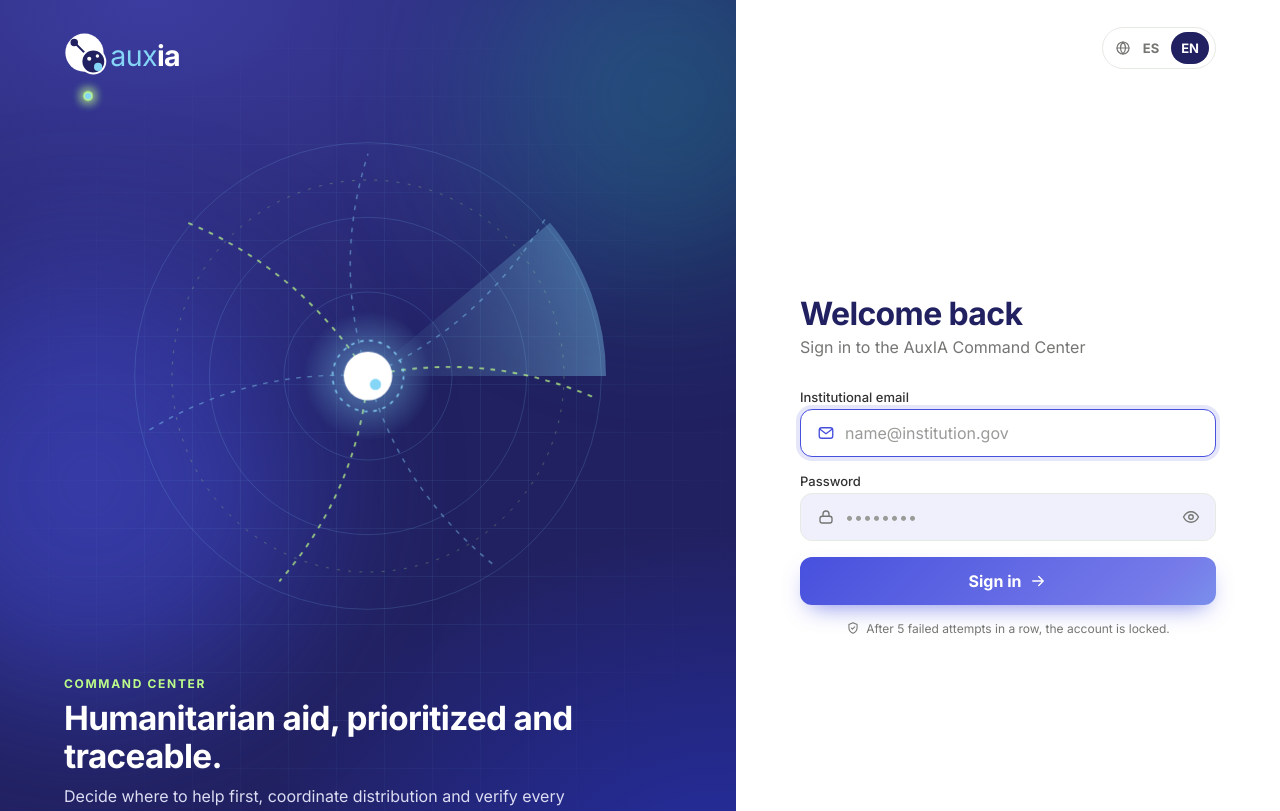
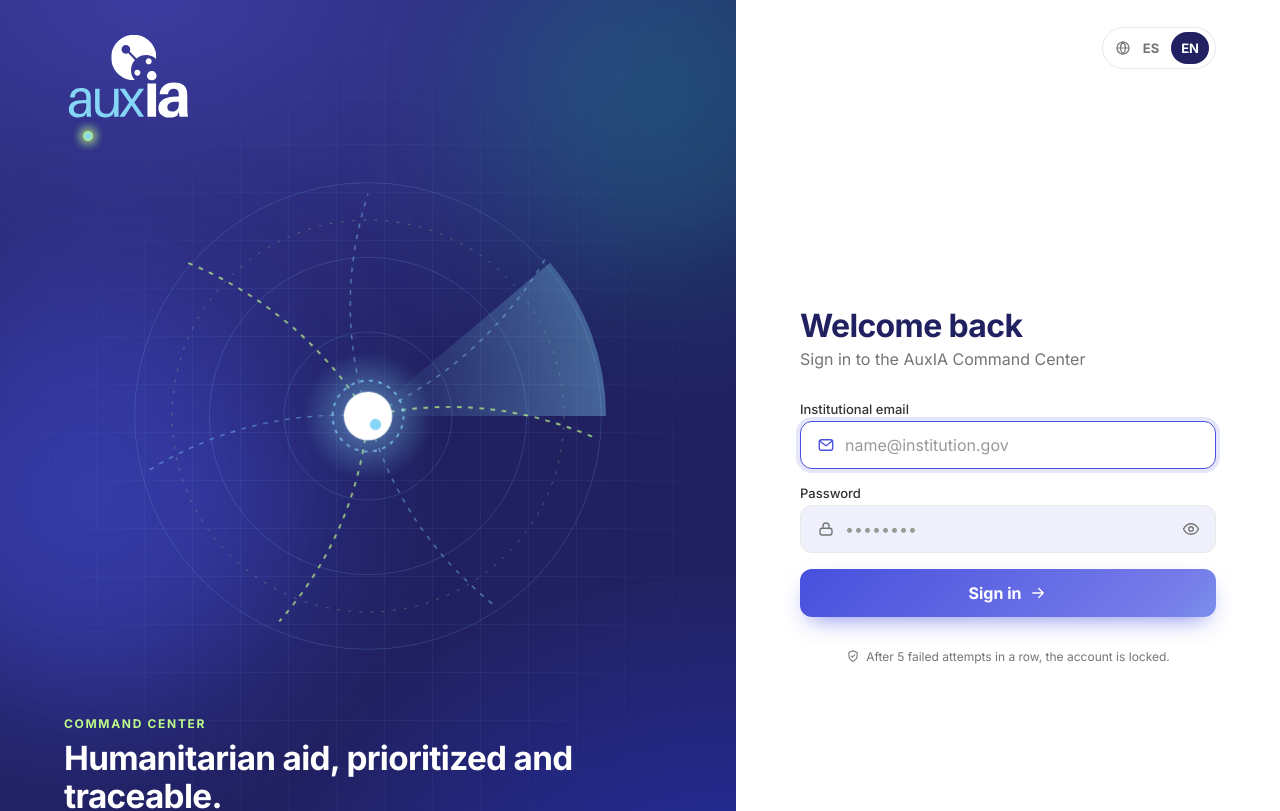
Before and after one commit to Waqta-Labs/auxia-web, a React (Vite) app in the folder auxia-web-app/: page /sign-in in a window 1280 px wide. Shown: the top 811 px of the page. Built offline with nearby package versions, Linux system fonts and the light colour scheme.

Commit message:
feat: Sign In version 1.1

```diff
--- a/auxia-web-app/src/boundedContexts/identityAccess/presentation/pages/signInPage.jsx
+++ b/auxia-web-app/src/boundedContexts/identityAccess/presentation/pages/signInPage.jsx
@@ -3,8 +3,9 @@ import { Navigate, useLocation } from 'react-router-dom';
 import { useTranslation } from 'react-i18next';
 import { useAuth } from '../hooks/useAuth.js';
 import { routes } from '@app/router/routes.js';
-import AuxiaLogo from '@shared/presentation/components/auxiaLogo.jsx';
 import LanguageSwitcher from '@shared/presentation/components/languageSwitcher.jsx';
+import logoNight from '@assets/logos/14.svg';
+import logoLight from '@assets/logos/4.svg';
 import AidNetworkAnimation from '../components/aidNetworkAnimation.jsx';
 import '../styles/signIn.css';
 
@@ -69,7 +70,7 @@ export default function SignInPage() {
         <div className="si-hero__grid" />
 
         <header className="si-hero__brand">
-          <AuxiaLogo height={44} />
+          <img className="si-logo" src={logoNight} alt="AuxIA" />
         </header>
 
         <div className="si-hero__stage">
@@ -91,7 +92,7 @@ export default function SignInPage() {
       {/* Formulario */}
       <main className="si-panel">
         <div className="si-panel__top">
-          <div className="si-panel__brand-mobile"><AuxiaLogo height={36} primary="#212161" background="#ffffff" accent="#4750dd" wordAux="#4750dd" wordIa="#141514" /></div>
+          <div className="si-panel__brand-mobile"><img className="si-logo si-logo--mobile" src={logoLight} alt="AuxIA" /></div>
           <LanguageSwitcher variant="pill" />
         </div>
 
--- a/auxia-web-app/src/boundedContexts/identityAccess/presentation/styles/signIn.css
+++ b/auxia-web-app/src/boundedContexts/identityAccess/presentation/styles/signIn.css
@@ -144,7 +144,7 @@
 .si-submit:focus-visible { outline: 3px solid var(--color-sky); outline-offset: 3px; }
 .si-spinner { width: 18px; height: 18px; border: 2.5px solid rgba(255, 255, 255, 0.4); border-top-color: #fff; border-radius: 50%; animation: si-spin 0.7s linear infinite; }
 
-.si-hint { display: flex; align-items: center; justify-content: center; gap: 6px; margin: var(--space-3) 0 0; font-size: 0.75rem; color: var(--gray-300); text-align: center; }
+.si-hint { display: flex; align-items: center; justify-content: center; gap: 6px; margin: var(--space-5) 0 0; font-size: 0.75rem; color: var(--gray-300); text-align: center; }
 .si-panel__footer { text-align: center; font-size: 0.75rem; color: var(--gray-200); padding-top: var(--space-3); }
 
 /* ── Selector de idioma (pill) ── */
@@ -175,3 +175,6 @@
 @media (prefers-reduced-motion: reduce) {
   .si *, .si *::before, .si *::after { animation: none !important; transition: none !important; }
 }
+
+.si-logo { display: block; height: 88px; width: auto; }
+.si-logo--mobile { height: 64px; }
--- a/auxia-web-app/src/shared/presentation/components/auxiaLogo.jsx
+++ /dev/null
@@ -1,39 +0,0 @@
-// Aproximación vectorial del isotipo AuxIA. Para usar el logo oficial, guarda el SVG en
-// src/assets/logos/ e impórtalo en lugar de este componente.
-export default function AuxiaLogo({
-  withWordmark = true,
-  primary = '#ffffff',
-  background = '#212161',
-  accent = '#85d5f6',
-  wordAux = '#85d5f6',
-  wordIa = '#ffffff',
-  height = 44,
-  title = 'AuxIA',
-}) {
-  const width = withWordmark ? height * 3.1 : height;
-  return (
-    <svg
-      role="img"
-      aria-label={title}
-      height={height}
-      width={width}
-      viewBox={withWordmark ? '0 0 200 64' : '0 0 64 64'}
-      xmlns="http://www.w3.org/2000/svg"
-    >
-      <circle cx="30" cy="30" r="28" fill={primary} />
-      <line x1="16" y1="16" x2="34" y2="34" stroke={background} strokeWidth="3" strokeLinecap="round" />
-      <circle cx="15" cy="15" r="5.5" fill={background} />
-      <circle cx="43" cy="43" r="19" fill={primary} />
-      <circle cx="43" cy="43" r="16" fill={background} />
-      <circle cx="37" cy="39" r="3" fill={primary} />
-      <circle cx="49" cy="35" r="2.5" fill={primary} />
-      <circle cx="50" cy="51" r="6" fill={accent} />
-      {withWordmark && (
-        <text x="68" y="50" fontFamily="Inter, system-ui, sans-serif" fontSize="42" letterSpacing="-1">
-          <tspan fill={wordAux} fontWeight="400">aux</tspan>
-          <tspan fill={wordIa} fontWeight="800">ia</tspan>
-        </text>
-      )}
-    </svg>
-  );
-}
```
Also changed, not shown: auxia-web-app/src/assets/logos/14.svg, auxia-web-app/src/assets/logos/4.svg.
